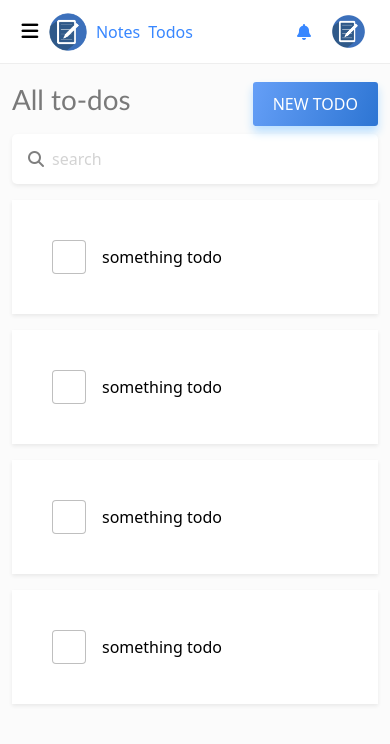
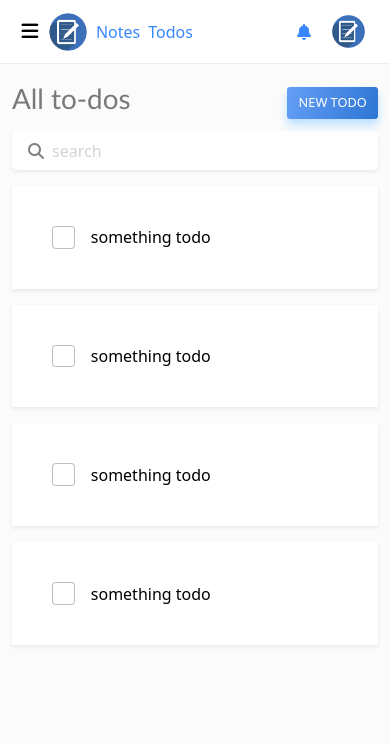
Before and after one commit to note-pad-app/note-pad-site, a React (Vite) app: page /todos in a window 390 px wide. Shown: the top 744 px of the page. Built offline with nearby package versions, Linux system fonts and the light colour scheme; a web font is replaced by a local one.

Commit message:
debugging...

```diff
--- a/src/components/catagoryCard/index.tsx
+++ b/src/components/catagoryCard/index.tsx
@@ -3,13 +3,17 @@ import './style.css'
 function CatagoryCard() {
   return (
     <div className="catagory-card d-flex justify-content-between align-items-center my-3 p-3 shadow-sm bg-white rounded">
-        <div className="d-flex align-items-end">
-          <input className='category-input' type="text" value="Personal" />
-        </div>
-        <div>
-          <i className="text-success me-4 fas fa-save fs-2"></i>
-          <i className="text-danger fas fa-trash fs-2"></i>
-        </div>
+      <div className="d-flex align-items-end">
+        <input className='category-input' type="text" value="Personal" />
+      </div>
+      <div>
+        <button className='action-button me-4'>
+          <i className="fas fa-save text-info"></i>
+        </button>
+        <button className='action-button'>
+          <i className="fas fa-trash text-danger"></i>
+        </button>
+      </div>
     </div>
   )
 }
--- a/src/components/todoCard/index.tsx
+++ b/src/components/todoCard/index.tsx
@@ -11,7 +11,7 @@ function TodoCard({ todo, check, deleted }: paramType) {
     return (
         <div className='todocard border-rounded-3 shadow-sm p-4 mt-3 bg-white d-flex justify-content-between'>
             <div className='d-flex justify-content-start align-items-center'>
-                {check ? <input type="checkbox" className='form-check-input m-3 p-3' /> : null}
+                {check ? <input type="checkbox" className='form-check-input m-3' /> : null}
                 <Link to="/todos/todo/23" className='text-decoration-none d-flex align-items-center w-100'>
                     <span className='text-black'>{todo.length > 100 ? todo.slice(0, 100) + "..." : todo}</span>
                 </Link>
--- a/src/components/todoCard/style.css
+++ b/src/components/todoCard/style.css
@@ -1,5 +1,4 @@
 .todocard {
-    cursor: pointer;
     transition: 0.4s;
     padding: 1rem !important;
 }
@@ -7,3 +6,7 @@
 .todocard:hover{
     scale: 1.007;
 }
+
+.form-check-input{
+    padding: 0.85rem;
+}
--- a/src/pages/Profile.tsx
+++ b/src/pages/Profile.tsx
@@ -2,7 +2,6 @@ import { useState } from "react"
 
 function Profile() {
   const [edit, setEdit] = useState(false)
-
   return (
     <div className="container profile" style={{ marginTop: '60px' }}>
       <div className="d-flex justify-content-center flex-column align-items-center">
@@ -14,7 +13,7 @@ function Profile() {
           alt="Avatar"
         />
         {
-          edit ? <div className='profile-edit d-flex flex-column w-50 justify-content-between gap-3 inputs mt-3'>
+          edit ? <div className='profile-edit d-flex flex-column justify-content-between gap-3 inputs mt-3'>
             <div className="custom-file">
               <input type="file" id="file-input" className="custom-file-input" />
               <label htmlFor="file-input" className="custom-file-label">Upload Avatar</label>
@@ -25,10 +24,8 @@ function Profile() {
           </div> : <div className="text-center"><h1 className="text-black-50 fs-2 mt-2">M.Edriss Aria</h1>
             <p className="text-black-50 fs-2 mt-2">Username</p>
             <button className="btn btn-primary" onClick={() => setEdit(true)}>Edit Profile</button>
-
           </div>
         }
-
       </div>
       <div className="detail mt-3 shadow-sm p-4 px-0 bg-white w-100 rounded d-flex justify-content-around align-items-center">
         <p className="fs-4 m-0"><span className="text-info me-2">199</span>Notes</p>
--- a/src/styles/global.css
+++ b/src/styles/global.css
@@ -129,9 +129,11 @@ main {
 .dark .navbar {
   background-color: var(--black) !important;
 }
-.dropdown-toggle::after{
+
+.dropdown-toggle::after {
   display: none !important;
 }
+
 .nav-item {
   font-size: 1.5rem;
 }
@@ -191,7 +193,7 @@ main {
 
 .dark button,
 .dark .modal-title,
-label{
+label {
   color: var(--darkgray);
 }
 
@@ -223,9 +225,11 @@ label{
 .dark .view-todo input[type="datetime-local"] {
   background-color: var(--darkgray) !important;
 }
-.dark .category-card{
+
+.dark .category-card {
   background-color: red !important;
 }
+
 .dark .view-todo i,
 .dark .view-todo input,
 .dark .view-todo input::placeholder,
@@ -234,7 +238,7 @@ label{
 .dark .view-note button,
 .dark .view-note i,
 .dark .view-note p,
-.dark .note-content{
+.dark .note-content {
   color: var(--light) !important;
 }
 
@@ -254,26 +258,36 @@ label{
 .dark .catagory-card button {
   color: var(--light)
 }
+
 .action-button {
   background-color: transparent;
   border: none;
   font-size: 1.6rem;
   transition: 0.9;
 }
-.action-button:hover{
+
+.action-button:hover {
   opacity: 0.9;
 }
-.note-content{
+
+.note-content {
   min-height: 60vh;
   color: var(--dark)
 }
-i{
+
+i {
   cursor: pointer;
 }
+
+.profile-edit{
+  width: 80%;
+}
+
 /*----------------------- profile ----------------------------*/
-.dark .profile .detail{
+.dark .profile .detail {
   background-color: var(--darkgray) !important;
 }
+
 .dark .profile label {
   color: var(--light) !important;
 }
@@ -352,9 +366,11 @@ i{
     margin-top: 1rem;
   }
 
-  .action-button, #heart~label{
+  .action-button,
+  #heart~label {
     font-size: 1.2rem;
   }
+
   .logo {
     width: 40px;
     margin: 0
@@ -363,7 +379,8 @@ i{
   .nav-item {
     font-size: 1rem;
   }
-  .home-card p{
+
+  .home-card p {
     font-size: 1.2rem !important;
   }
 
@@ -380,10 +397,27 @@ i{
   .sidebar {
     width: 70%;
   }
-  .action-button, #heart~label{
-    font-size: 1rem;
+
+  .search {
+    padding: 0 !important;
+    height: 2.4rem;
+  }
+
+  .form-check-input {
+    padding: 0.65rem;
+  }
+
+  .add-btn {
+    padding: 0.4rem 0.7rem !important;
+    font-size: 0.8rem;
+  }
+
+  .action-button,
+  #heart~label {
+    font-size: 1.3rem;
     margin-right: 0.3rem !important;
   }
+
   .nav-item {
     font-size: 1rem
   }
@@ -404,12 +438,14 @@ i{
     display: flex;
     flex-direction: column;
   }
-  .home-card{
+
+  .home-card {
     margin-left: 0.4rem !important;
     margin-right: 0.4rem !important;
     padding: 0.4rem !important;
   }
-  .home-card p{
+
+  .home-card p {
     font-size: 0.8rem !important;
     margin: 0 !important;
   }
@@ -417,12 +453,15 @@ i{
   .catagory-card {
     padding: 0.6rem !important;
   }
-  .list-group-item{
+
+  .list-group-item {
     font-size: 0.9rem;
   }
-  .list-group-item i{
+
+  .list-group-item i {
     margin-right: 0.3rem !important;
   }
+
   .catagory-card i {
     font-size: 1rem !important;
   }
@@ -430,4 +469,7 @@ i{
   .catagory-card input {
     font-size: 0.9rem;
   }
+  .profile-edit{
+    width: 100%;
+  }
 }
```
Also changed, not shown: src/components/catagoryCard/style.css (line endings or trailing spaces).
